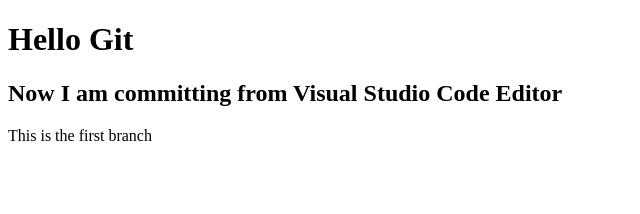
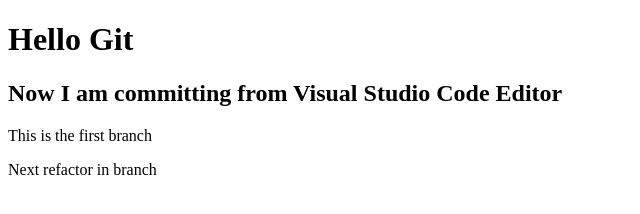
Before and after one commit to jdrichardstech/vctest, a plain HTML site: page index.html in a window 1280 px wide. Shown: the whole page, without its empty margins (0-640 px from the left). Drawn offline with Linux system fonts and the light colour scheme.

Commit message:
another branch refactor

```diff
--- a/index.html
+++ b/index.html
@@ -8,5 +8,6 @@
 		<h1>Hello Git</h1>
 		<h2>Now I am committing from Visual Studio Code Editor</h2>
 		<p>This is the first branch</p>
+		<p>Next refactor in branch</p>
 	</body>
 </html>
```
